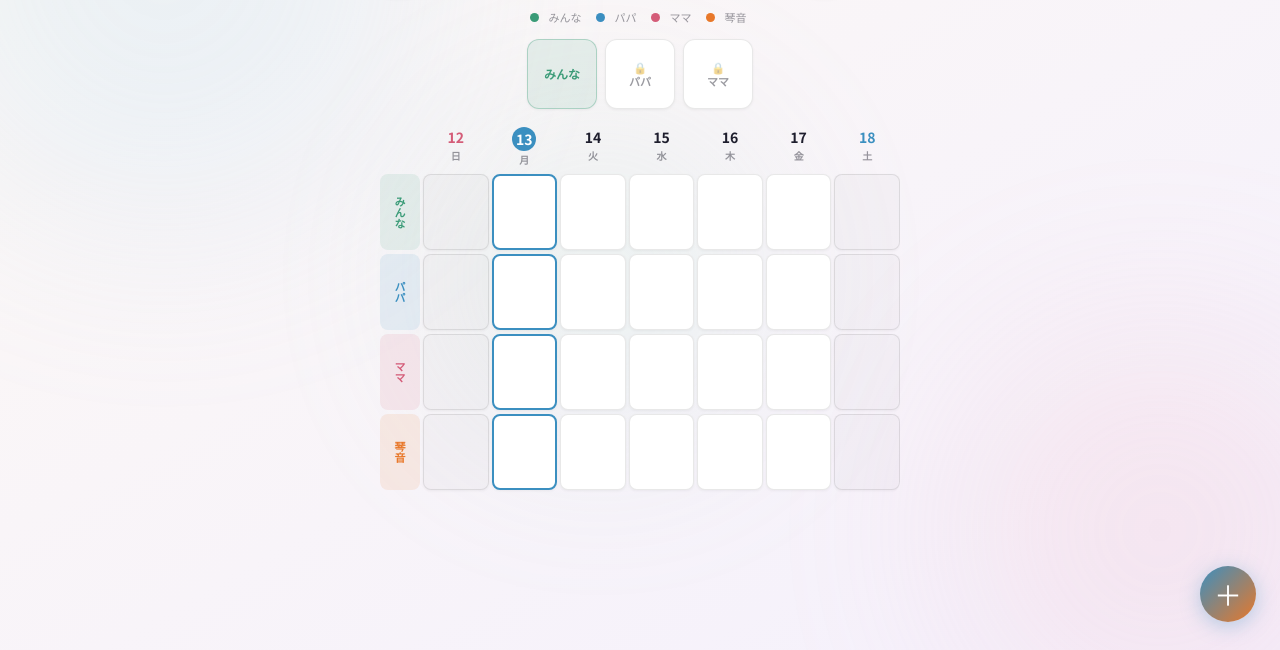
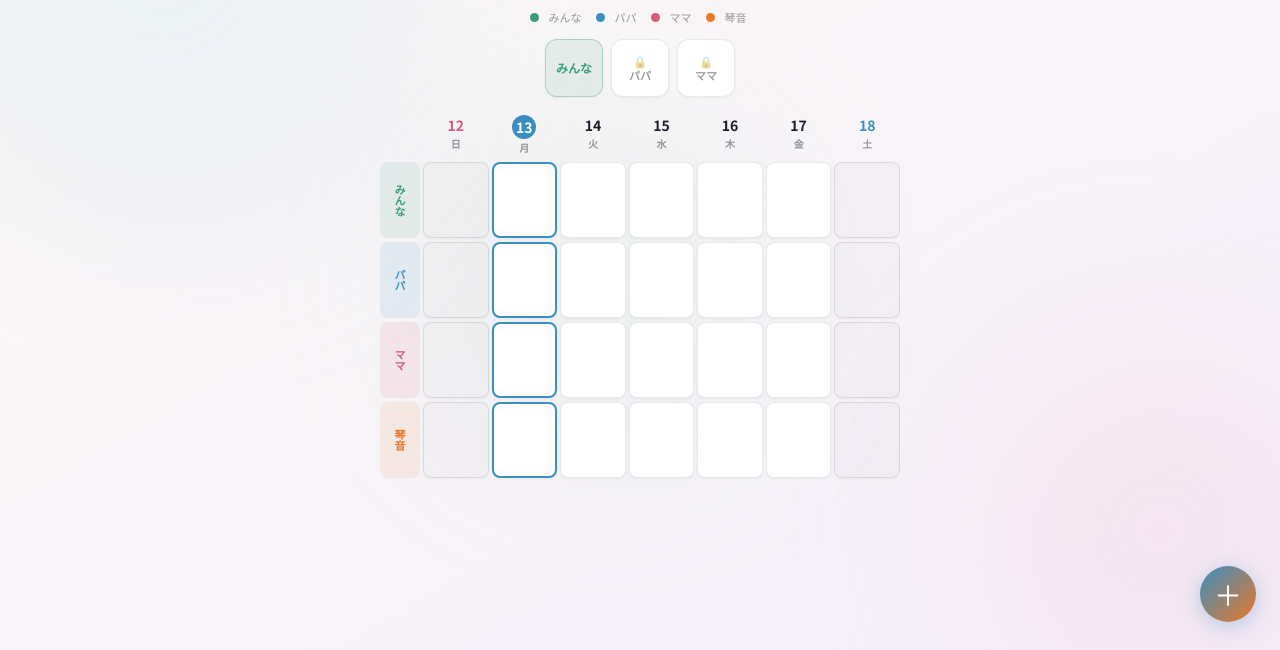
Before and after one commit to TaishiSase/fufu-yotei, a website: page index.html in a window 1280 px wide. Shown: the part 150-800 px from the top of the page. Drawn offline with nearby package versions, Linux system fonts and the light colour scheme; no server answers; a web font is replaced by a local one.

Commit message:
fix: フィルターボタンを58x58pxに縮小

```diff
--- a/styles.css
+++ b/styles.css
@@ -140,7 +140,7 @@ body {
   display: flex; gap: 8px; margin-bottom: 14px;
 }
 .filter-btn {
-  width: 70px; height: 70px; flex: none;
+  width: 58px; height: 58px; flex: none;
   border: 1px solid var(--border); background: var(--card);
   color: var(--muted); font-size: 12px; font-weight: 700;
   padding: 0; border-radius: 12px; cursor: pointer;
```
